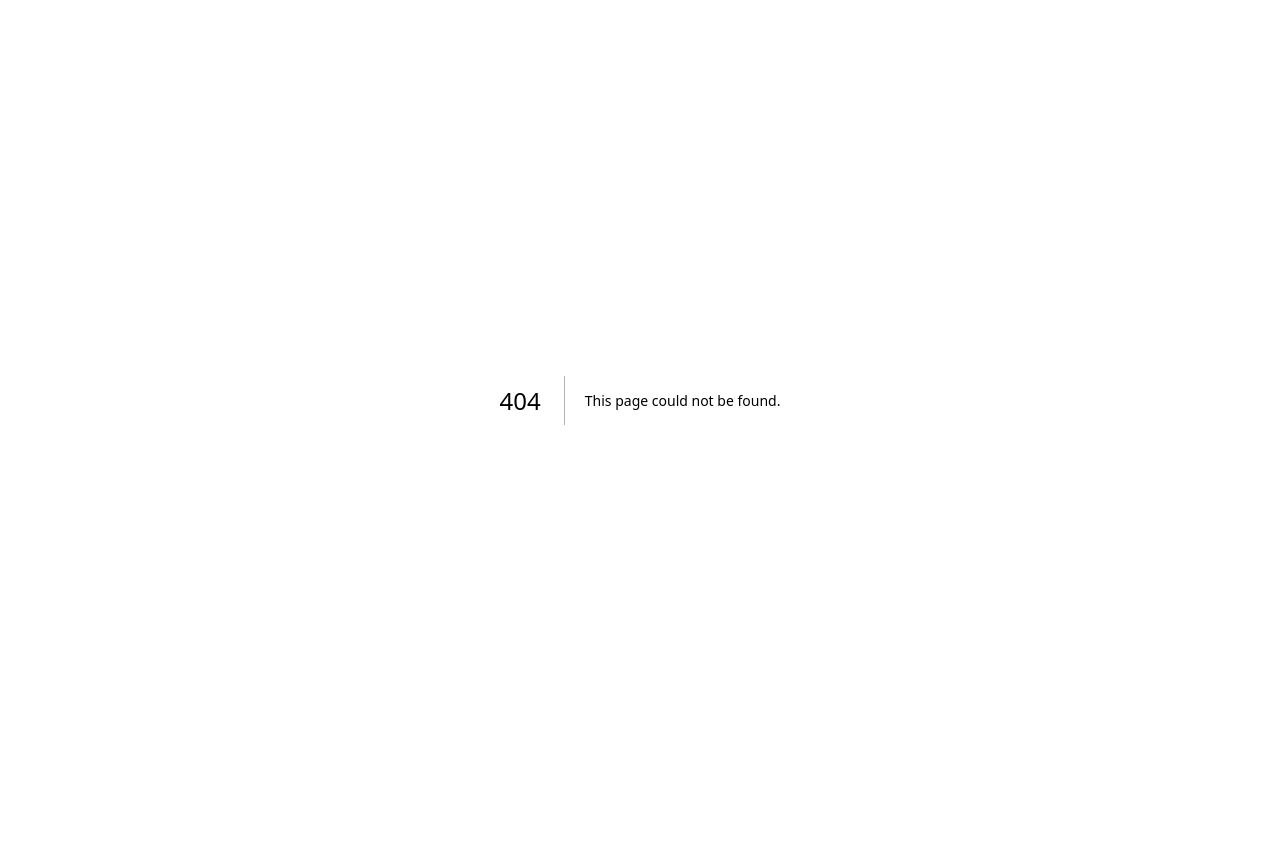
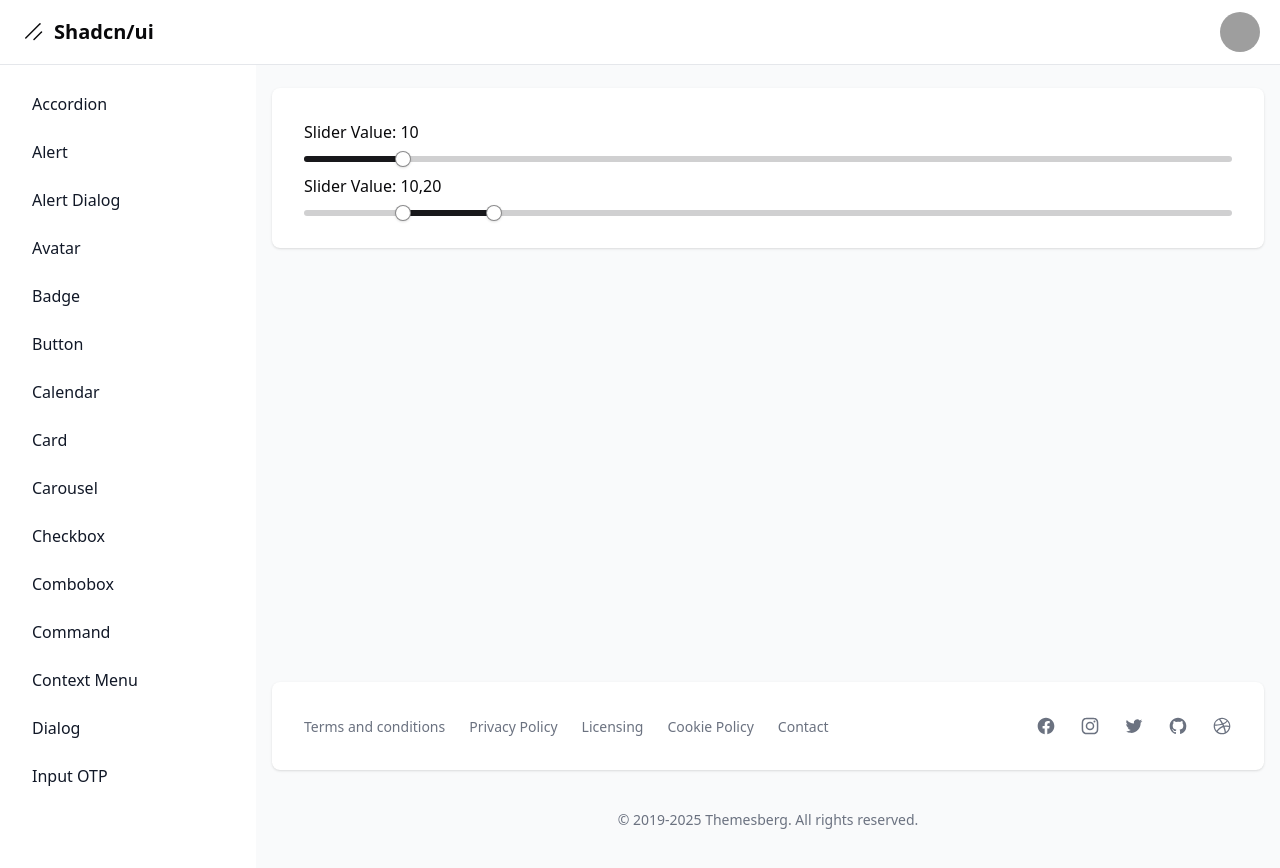
Before and after one commit to michaelrondon27/shadcn-ui, a Next.js app: page /dashboard/slider in a window 1280 px wide. Before the commit this address had no page. Before the commit the page ends 800 px from the top, so only its background shows below. Built offline with nearby package versions, Linux system fonts and the light colour scheme; grey boxes are pictures that could not be loaded.

Commit message:
34. Slider

```diff
--- a/package.json
+++ b/package.json
@@ -19,6 +19,7 @@
         "@radix-ui/react-menubar": "^1.1.4",
         "@radix-ui/react-popover": "^1.1.4",
         "@radix-ui/react-progress": "^1.1.1",
+        "@radix-ui/react-slider": "^1.2.2",
         "@radix-ui/react-slot": "^1.1.1",
         "@radix-ui/react-visually-hidden": "^1.1.1",
         "class-variance-authority": "^0.7.1",
--- a/src/app/dashboard/layout.tsx
+++ b/src/app/dashboard/layout.tsx
@@ -21,7 +21,8 @@
     { name: "menu bar", href: "menu-bar" },
     { name: "progress", href: "progress" },
     { name: "sheet", href: "sheet" },
-    { name: "skeleton", href: "skeleton" }
+    { name: "skeleton", href: "skeleton" },
+    { name: "slider", href: "slider" }
 ];
 
 export default function DashboardLayout({
--- /dev/null
+++ b/src/app/dashboard/slider/page.tsx
@@ -0,0 +1,32 @@
+"use client";
+
+import { useState } from "react";
+
+import { Slider } from "@/components/ui/slider";
+
+export default function Page() {
+    const [sliderValue, setSliderValue] = useState(10);
+    const [rangeValue, setRangeValue] = useState([10, 20]);
+
+    return (
+        <div className="grid grid-cols-1 gap-3">
+            <span>Slider Value: { sliderValue }</span>
+
+            <Slider
+                defaultValue={[sliderValue]}
+                max={ 100 }
+                onValueChange={ (value) => setSliderValue(value[0]) }
+                step={ 1 }
+            />
+
+            <span>Slider Value: { rangeValue.join(",") }</span>
+
+            <Slider
+                defaultValue={rangeValue}
+                max={ 100 }
+                onValueChange={ setRangeValue }
+                step={ 1 }
+            />
+        </div>
+    );
+}
--- /dev/null
+++ b/src/components/ui/slider.tsx
@@ -0,0 +1,29 @@
+"use client"
+
+import * as React from "react"
+import * as SliderPrimitive from "@radix-ui/react-slider"
+
+import { cn } from "@/lib/utils"
+
+const Slider = React.forwardRef<
+    React.ElementRef<typeof SliderPrimitive.Root>,
+    React.ComponentPropsWithoutRef<typeof SliderPrimitive.Root>
+>(({ className, ...props }, ref) => (
+    <SliderPrimitive.Root
+        ref={ref}
+        className={cn(
+            "relative flex w-full touch-none select-none items-center",
+            className
+        )}
+        {...props}
+    >
+        <SliderPrimitive.Track className="relative h-1.5 w-full grow overflow-hidden rounded-full bg-primary/20">
+            <SliderPrimitive.Range className="absolute h-full bg-primary" />
+        </SliderPrimitive.Track>
+        <SliderPrimitive.Thumb className="block h-4 w-4 rounded-full border border-primary/50 bg-background shadow transition-colors focus-visible:outline-none focus-visible:ring-1 focus-visible:ring-ring disabled:pointer-events-none disabled:opacity-50" />
+        <SliderPrimitive.Thumb className="block h-4 w-4 rounded-full border border-primary/50 bg-background shadow transition-colors focus-visible:outline-none focus-visible:ring-1 focus-visible:ring-ring disabled:pointer-events-none disabled:opacity-50" />
+    </SliderPrimitive.Root>
+))
+Slider.displayName = SliderPrimitive.Root.displayName
+
+export { Slider }
```
Also changed, not shown: 1 other file (tests, documents, lock files or other folders).
